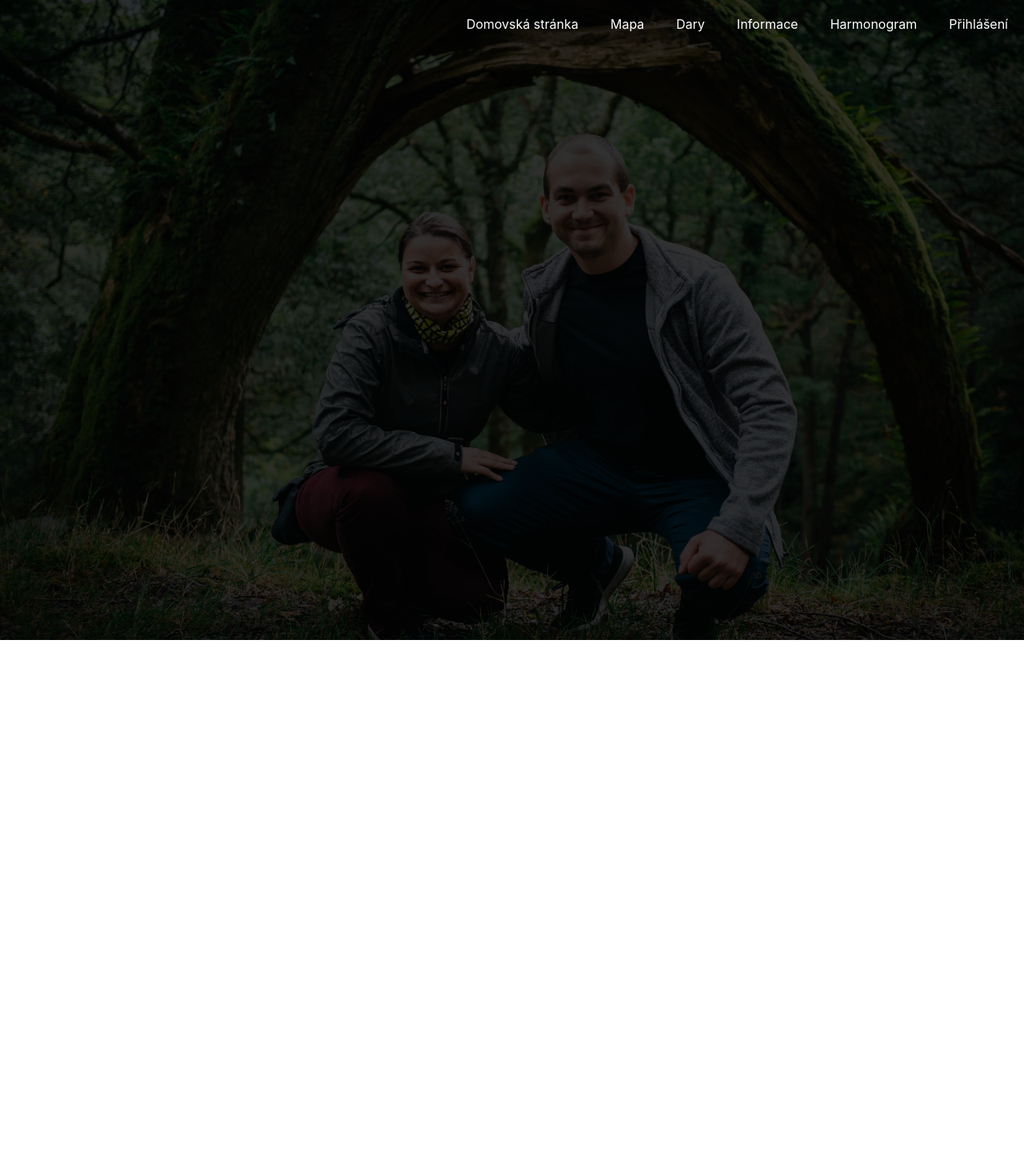
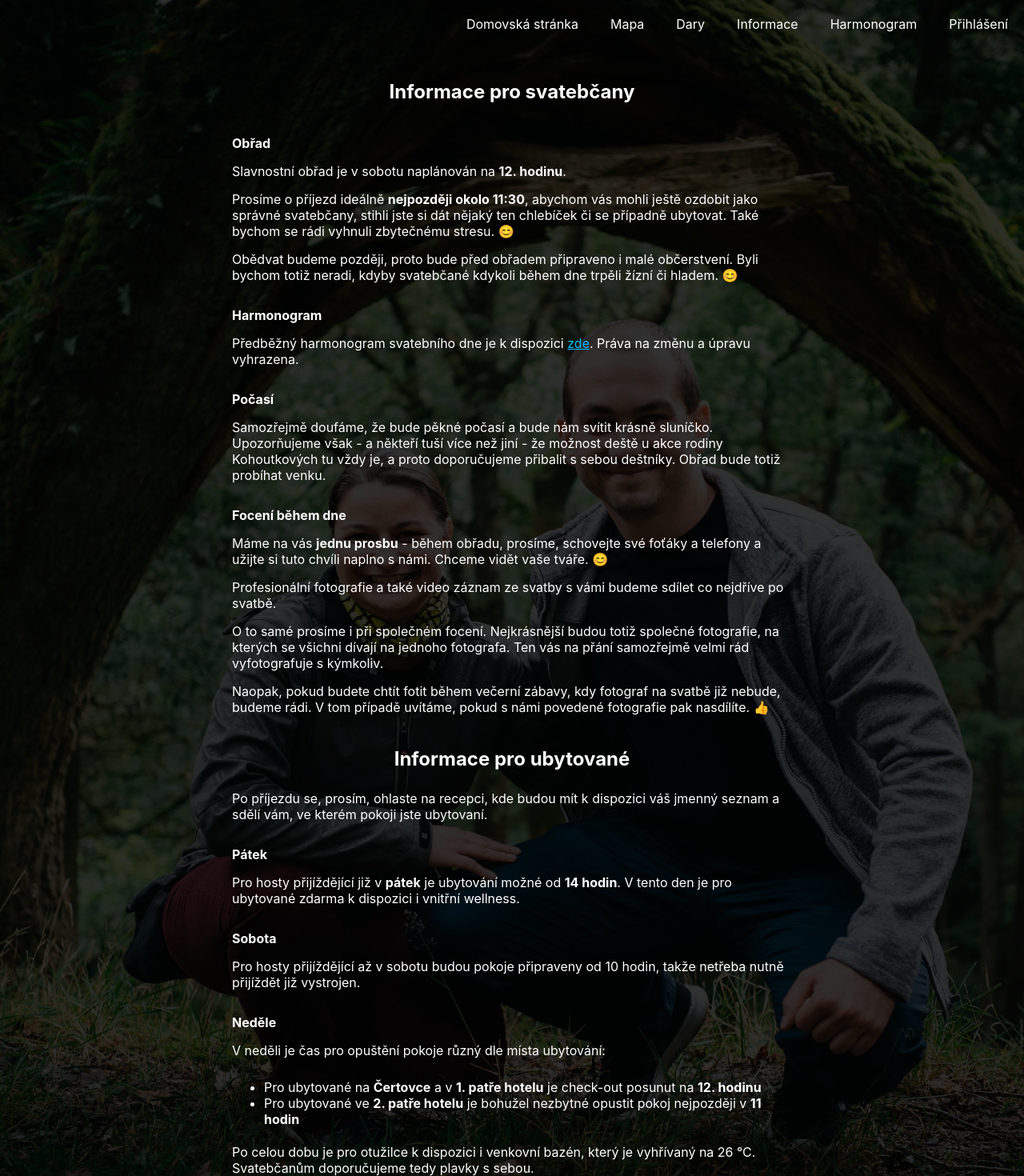
Before and after one commit to JakubKohoutek/wedding, a React (Create React App) app: page /info in a window 1280 px wide. Shown: the top 1470 px of the page at 80% size. Before the commit the page ends 800 px from the top, so only its background shows below. Built offline with nearby package versions, Linux system fonts and the light colour scheme.

Commit message:
Add information section

```diff
--- a/src/app.tsx
+++ b/src/app.tsx
@@ -10,6 +10,7 @@ import Map from './routes/map';
 import Login from './routes/login';
 import Gifts from './routes/gifts/gifts';
 import Schedule from './routes/schedule';
+import Info from './routes/info';
 
 import {useLocalStorage} from './utils/useLocalStorage';
 import Questionnaire from './routes/questionnaire';
@@ -30,6 +31,7 @@ const App: React.SFC = () => {
               <Route path="/map" component={Map} />
               <Route path="/login" component={Login} />
               <Route path="/gifts" component={Gifts} />
+              <Route path="/info" component={Info} />
               <Route path="/schedule" component={Schedule} />
               <Route path="/questionnaire" component={Questionnaire} />
             </Switch>
--- /dev/null
+++ b/src/components/emoji/emoji.tsx
@@ -0,0 +1,13 @@
+import React from 'react';
+
+const Emoji: React.FC<{label?: string; symbol: string}> = ({label, symbol}) => (
+  <span
+    className="emoji"
+    role="img"
+    aria-label={label ? label : ''}
+    aria-hidden={label ? 'false' : 'true'}>
+    {symbol}
+  </span>
+);
+
+export default Emoji;
--- /dev/null
+++ b/src/components/emoji/index.tsx
@@ -0,0 +1 @@
+export {default} from './emoji';
--- a/src/components/page/page.css
+++ b/src/components/page/page.css
@@ -5,3 +5,21 @@
   background-position: center;
   min-height: 100vh;
 }
+
+h1, h2, h3, h4, h5 {
+  width: 100%;
+}
+
+h1, h2 {
+  text-align: center;
+  margin: 30px 0 20px 0;
+}
+
+h3, h4, h5 {
+  width: 100%;
+  margin: 20px 0 10px 0;
+}
+
+p {
+  margin: 5px 0 10px 0;
+}
--- a/src/routes/gifts/gifts.tsx
+++ b/src/routes/gifts/gifts.tsx
@@ -1,4 +1,6 @@
 import React from 'react';
+
+import Emoji from '../../components/emoji';
 
 import './gifts.css';
 
@@ -12,11 +14,10 @@ const Gifts: React.FunctionComponent = () => {
         <p>který nám šanci na byt či dům zvýší.</p>
         <br />
         <p>Spíše než hrnce, skleničky, kávovar či pánvičky</p>
-        <p>úsměv nám vykouzlí peněžní balíčky.</p>
+        <p>úsměv nám vykouzlí z bankovek balíčky.</p>
         <br />
         <p className="gifts__thanks">
-          {/* eslint-disable-next-line */}
-          Děkujeme <span role="img" aria-label="Thank you emoji">🙏</span>
+          Děkujeme <Emoji symbol="🙏" label="Thank you" />
         </p>
       </section>
     </div>
--- /dev/null
+++ b/src/routes/info/index.tsx
@@ -0,0 +1 @@
+export {default} from './info';
--- /dev/null
+++ b/src/routes/info/info.css
@@ -0,0 +1,14 @@
+.info {
+  display: flex;
+  flex-direction: column;
+  align-items: flex-start;
+  justify-content: center;
+  color: white;
+  flex-grow: 1;
+  max-width: 700px;
+}
+
+.info h1 {
+  padding: 10px 0 20px 0;
+  text-align: center;
+}
--- /dev/null
+++ b/src/routes/info/info.tsx
@@ -0,0 +1,98 @@
+import React, {useEffect} from 'react';
+import {Link} from 'react-router-dom';
+import Emoji from '../../components/emoji';
+
+import './info.css';
+
+const Info: React.FunctionComponent = () => {
+  useEffect(() => {
+    window.scrollTo(0, 0);
+  }, []);
+
+  return (
+    <div className="info">
+      <h2>Informace pro svatebčany</h2>
+      <h4>Obřad</h4>
+      <p>
+        Slavnostní obřad je v sobotu naplánován na <b>12. hodinu</b>.
+      </p>
+      <p>
+        Prosíme o příjezd ideálně <b>nejpozději okolo 11:30</b>, abychom vás mohli ještě
+        ozdobit jako správné svatebčany, stihli jste si dát nějaký ten chlebíček či se
+        případně ubytovat. Také bychom se rádi vyhnuli zbytečnému stresu.{' '}
+        <Emoji symbol="😊" label=":-)" />
+      </p>
+      <p>
+        Obědvat budeme později, proto bude před obřadem připraveno i malé občerstvení.
+        Byli bychom totiž neradi, kdyby svatebčané kdykoli během dne trpěli žízní či
+        hladem. <Emoji symbol="😊" label=":-)" />
+      </p>
+      <h4>Harmonogram</h4>
+      <p>
+        Předběžný harmonogram svatebního dne je k dispozici{' '}
+        <Link to="/schedule">zde</Link>. Práva na změnu a úpravu vyhrazena.
+      </p>
+      <h4>Počasí</h4>
+      <p>
+        Samozřejmě doufáme, že bude pěkné počasí a bude nám svítit krásně sluníčko.
+        Upozorňujeme však - a někteří tuší více než jiní - že možnost deště u akce rodiny
+        Kohoutkových tu vždy je, a proto doporučujeme přibalit s sebou deštníky. Obřad
+        bude totiž probíhat venku.
+      </p>
+      <h4>Focení během dne</h4>
+      <p>
+        Máme na vás <b>jednu prosbu</b> - během obřadu, prosíme, schovejte své foťáky a
+        telefony a užijte si tuto chvíli naplno s námi. Chceme vidět vaše tváře.{' '}
+        <Emoji symbol="😊" label=":-)" />
+      </p>
+      <p>
+        Profesionální fotografie a také video záznam ze svatby s vámi budeme sdílet co
+        nejdříve po svatbě.
+      </p>
+      <p>
+        O to samé prosíme i při společném focení. Nejkrásnější budou totiž společné
+        fotografie, na kterých se všichni dívají na jednoho fotografa. Ten vás na přání
+        samozřejmě velmi rád vyfotografuje s kýmkoliv.
+      </p>
+      <p>
+        Naopak, pokud budete chtít fotit během večerní zábavy, kdy fotograf na svatbě již
+        nebude, budeme rádi. V tom případě uvítáme, pokud s námi povedené fotografie pak
+        nasdílíte. <Emoji symbol="👍" label=";-)" />
+      </p>
+      <h2>Informace pro ubytované</h2>
+      <p>
+        Po příjezdu se, prosím, ohlaste na recepci, kde budou mít k dispozici váš jmenný
+        seznam a sdělí vám, ve kterém pokoji jste ubytovaní.
+      </p>
+      <h4>Pátek</h4>
+      <p>
+        Pro hosty přijíždějící již v <b>pátek</b> je ubytování možné od <b>14 hodin</b>. V
+        tento den je pro ubytované zdarma k dispozici i vnitřní wellness.
+      </p>
+      <h4>Sobota</h4>
+      <p>
+        Pro hosty přijíždějící až v sobotu budou pokoje připraveny od 10 hodin, takže
+        netřeba nutně přijíždět již vystrojen.
+      </p>
+      <h4>Neděle</h4>
+      <p>V neděli je čas pro opuštění pokoje různý dle místa ubytování:</p>
+      <ul>
+        <li>
+          Pro ubytované na <b>Čertovce</b> a v <b>1. patře hotelu</b> je check-out posunut
+          na <b>12. hodinu</b>
+        </li>
+        <li>
+          Pro ubytované ve <b>2. patře hotelu</b> je bohužel nezbytné opustit pokoj
+          nejpozději v <b>11 hodin</b>
+        </li>
+      </ul>
+
+      <p>
+        Po celou dobu je pro otužilce k dispozici i venkovní bazén, který je vyhřívaný na
+        26 °C. Svatebčanům doporučujeme tedy plavky s sebou.
+      </p>
+    </div>
+  );
+};
+
+export default Info;
--- a/src/routes/schedule/schedule.tsx
+++ b/src/routes/schedule/schedule.tsx
@@ -1,4 +1,4 @@
-import React from 'react';
+import React, {useEffect} from 'react';
 import Typography from '@material-ui/core/Typography';
 import Timeline from '@material-ui/lab/Timeline';
 import TimelineItem from '@material-ui/lab/TimelineItem';
@@ -21,7 +21,7 @@ const TimelineEvent: React.FC<{time: string; event: string; last?: boolean}> = (
     </TimelineOppositeContent>
     <TimelineSeparator>
       <TimelineDot />
-      {last || <TimelineConnector />}
+      {last ? '' : <TimelineConnector />}
     </TimelineSeparator>
     <TimelineContent>
       <Typography>{event}</Typography>
@@ -30,6 +30,10 @@ const TimelineEvent: React.FC<{time: string; event: string; last?: boolean}> = (
 );
 
 const Schedule: React.FunctionComponent = () => {
+  useEffect(() => {
+    window.scrollTo(0, 0);
+  }, []);
+
   return (
     <div className="schedule">
       <h1>Harmonogram</h1>
```
